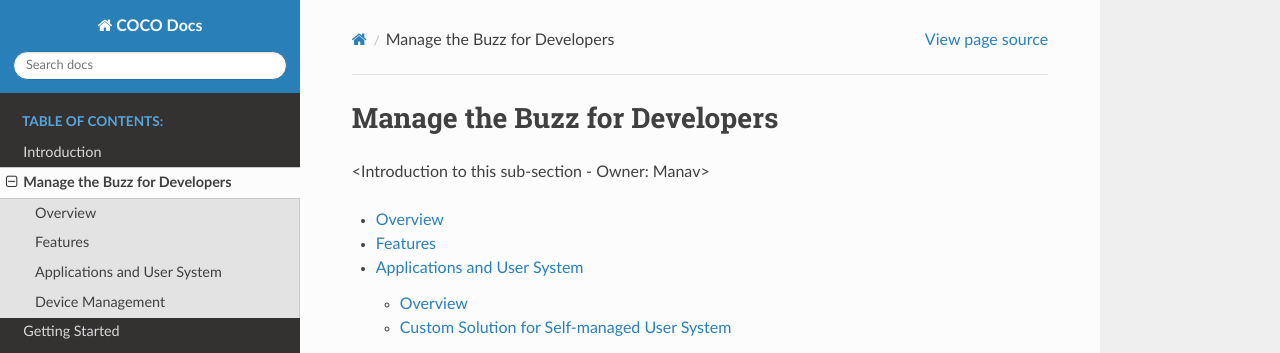
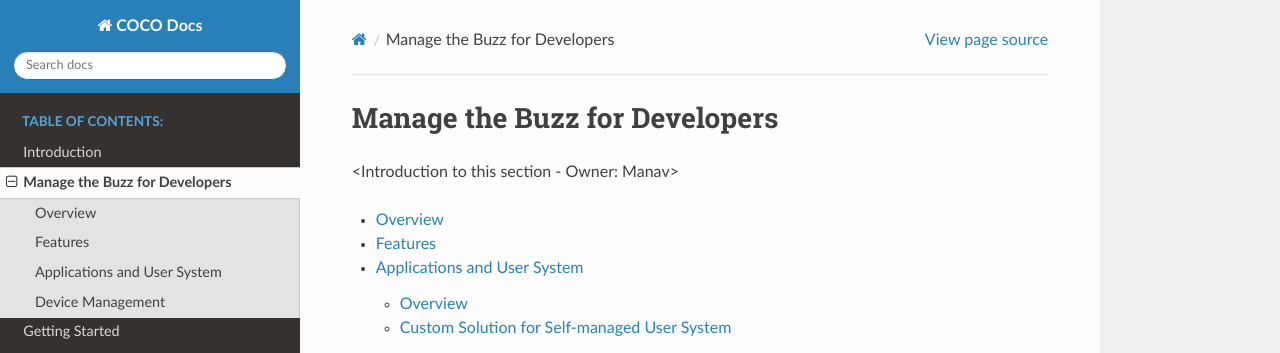
Before and after one commit to elear-solutions/docs, a Sphinx documentation site: the page built from source/manage_the_buzz_for_developers.rst, in a window 1280 px wide and 1273 px high. Shown: the top 353 px of the window. Built offline with Sphinx 7.4.7 and the Read the Docs theme 2.0.0, drawn with Linux system fonts in a browser that asks for light colours; pages that are not in the unit, such as notebooks, are missing from menus.

Commit message:
Updated code

```diff
--- a/source/manage_the_buzz_for_developers.rst
+++ b/source/manage_the_buzz_for_developers.rst
@@ -3,7 +3,7 @@
 Manage the Buzz for Developers
 ==============================
 
-<Introduction to this sub-section - Owner: Manav>
+<Introduction to this section - Owner: Manav>
 
 .. toctree::
    :maxdepth: 5
--- a/source/manage_the_buzz_for_developers/applications_and_user_system_manage_the_buzz/custom_solution_for_self_managed_user_system/quick_start_guide_service_apps.rst
+++ b/source/manage_the_buzz_for_developers/applications_and_user_system_manage_the_buzz/custom_solution_for_self_managed_user_system/quick_start_guide_service_apps.rst
@@ -1,7 +1,7 @@
 .. _quick_start_guide_service_apps:
 
 Quick Start Guide - Service Apps
------------------
+--------------------------------
 
 Register Application
 ++++++++++++++++++++
```
